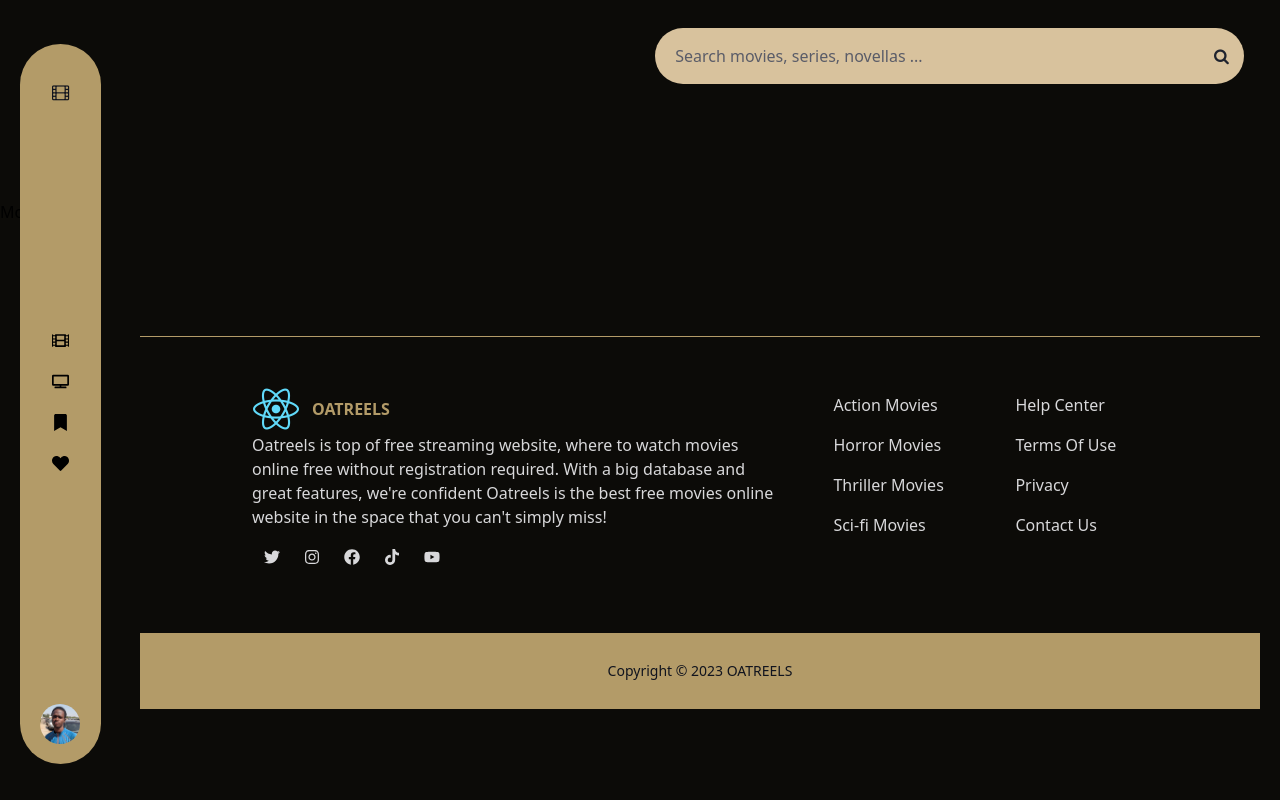
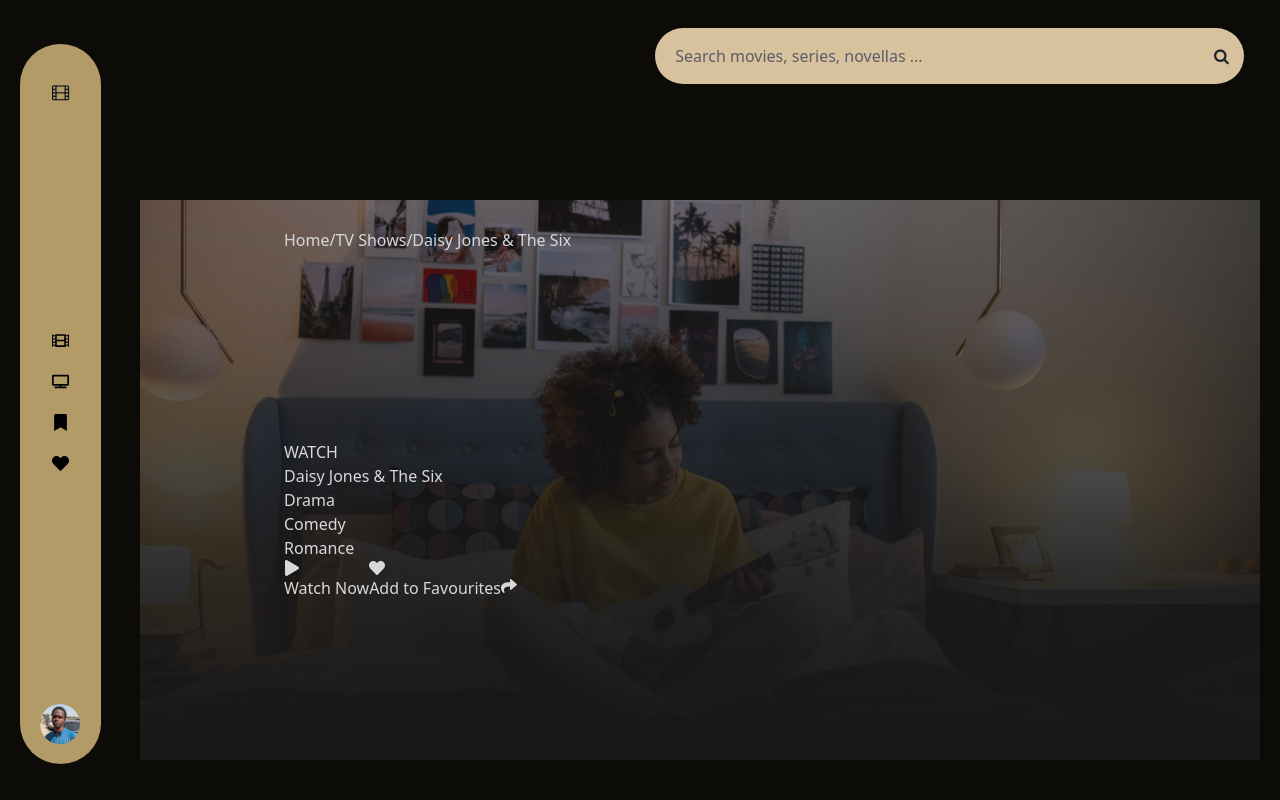
Before and after one commit to Stevolisis/oatreels, a React (Create React App) app: page /movie/1 in a window 1280 px wide. Shown: the top 800 px of the page. Built offline with nearby package versions, Linux system fonts and the light colour scheme.

Commit message:
movie container background

```diff
--- a/src/containers/movie.tsx
+++ b/src/containers/movie.tsx
@@ -1,9 +1,38 @@
+import { FaHeart, FaPlay, FaShare } from "react-icons/fa";
 import { useParams } from "react-router-dom"
 
 export default function Movie(){
     const {id}=useParams();
 
     return(
-        <>Movie</>
+        <>
+        <div className="text-primary">
+            <div className='md:ml-[120px] ml-0 sm:px-5'>
+                <div className="bgImageGrad px-36 text-txtPrimary">
+                    <div className="py-7">
+                        <p>Home/TV Shows/Daisy Jones & The Six</p>
+                    </div>
+                    <div className="py-40">
+                        <div>
+                            <p>WATCH</p>
+                            <p>Daisy Jones & The Six</p>
+                        </div>
+                        <div>
+                            <p>Drama</p>
+                            <p>Comedy</p>
+                            <p>Romance</p>
+                        </div>
+                        <div>
+                            <button><FaPlay/>Watch Now</button>
+                            <button><FaHeart/>Add to Favourites</button>
+                            <button><FaShare/></button>
+                        </div>
+                    </div>
+                </div>
+
+            </div>
+        </div>
+
+        </>
     )
 }
--- a/src/index.css
+++ b/src/index.css
@@ -39,6 +39,13 @@
   .skeleton-load{
     opacity: .7;
     animation: skeleton-loading 1s linear infinite alternate;
+  }
+
+  .bgImageGrad{
+    background-image: linear-gradient(180deg,rgba(24,24,24,0.4),rgba(24,24,24,0.7),rgba(24,24,24,0.9),rgba(24,24,24,1)),url('http://localhost:3000/pexel8.jpg');
+    background-size: cover;
+    background-repeat: no-repeat;
+    background-position: center;
   }
 
   @keyframes slide {
```
